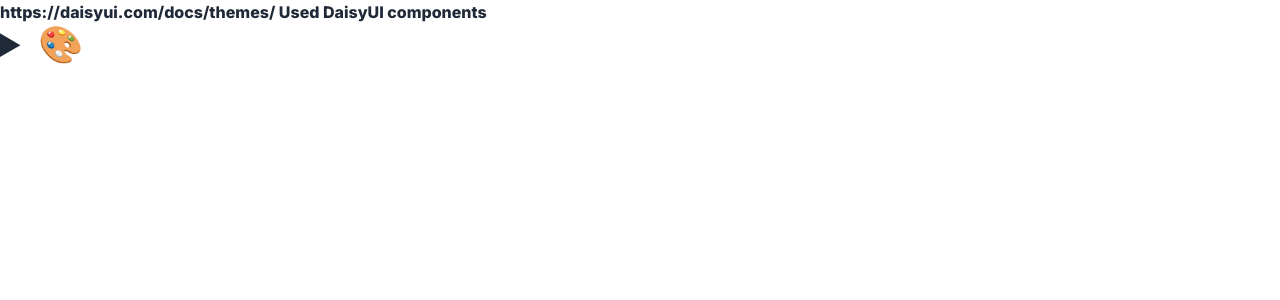
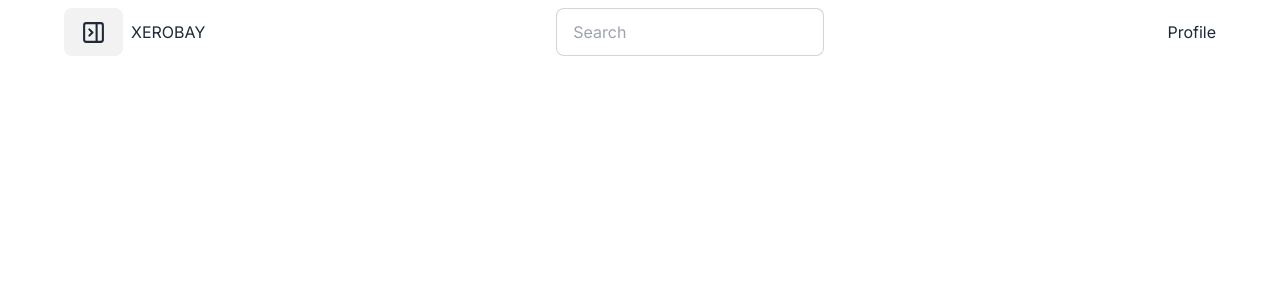
Before and after one commit to arnabxero/xero-bay, a Next.js app: page / in a window 1280 px wide. Shown: the top 300 px of the page. Built offline with nearby package versions, Linux system fonts and the light colour scheme.

Commit message:
initating more

```diff
--- a/app/layout.js
+++ b/app/layout.jsx
@@ -15,7 +15,7 @@
     <html lang="en">
       <ThemeProvider>
         <body className={inter.className}>
-          <div className='font-extrabold'>
+          <div className=''>
             {children}
           </div>
         </body>
--- /dev/null
+++ b/app/not-found.jsx
@@ -0,0 +1,15 @@
+'use client'
+import React from 'react'
+import ThemeSelector from '@/components/Theme/ThemeSelector'
+
+const page = () => {
+    return (
+        <div>
+            https://daisyui.com/docs/themes/
+            Used DaisyUI components
+            <ThemeSelector />
+        </div>
+    )
+}
+
+export default page
--- a/app/page.js
+++ /dev/null
@@ -1,15 +0,0 @@
-'use client'
-import React from 'react'
-import ThemeSelector from '@/components/ThemeSelector'
-
-const page = () => {
-  return (
-    <div>
-      https://daisyui.com/docs/themes/
-      Used DaisyUI components
-      <ThemeSelector />
-    </div>
-  )
-}
-
-export default page
--- /dev/null
+++ b/app/page.jsx
@@ -0,0 +1,20 @@
+'use client'
+import React from 'react'
+import { useTheme } from '@/contexts/ThemeContext';
+import SideBar from '@/components/Navigation/SideBar';
+import TopBar from '@/components/Navigation/TopBar';
+import ThemeSelector from '@/components/Theme/ThemeSelector';
+
+const page = () => {
+
+  const { themeName, setThemeName } = useTheme();
+
+  return (
+    <div data-theme={themeName}>
+      <TopBar themeName={themeName} />
+      {/* <ThemeSelector /> */}
+    </div>
+  )
+}
+
+export default page
--- /dev/null
+++ b/components/Navigation/SideBar.jsx
@@ -0,0 +1,26 @@
+import React from 'react'
+import { PanelRightClose } from 'lucide-react'
+
+const SideBar = ({ themeName }) => {
+    return (
+        <>
+            <div className="drawer" data-theme={themeName}>
+                <input id="my-drawer" type="checkbox" className="drawer-toggle" />
+                <div className="drawer-content">
+                    {/* Page content here */}
+                    <label htmlFor="my-drawer" className="btn drawer-button"><PanelRightClose size={25} /></label>
+                </div>
+                <div className="drawer-side">
+                    <label htmlFor="my-drawer" aria-label="close sidebar" className="drawer-overlay"></label>
+                    <ul className="menu p-4 w-80 min-h-full bg-base-200 text-base-content">
+                        {/* Sidebar content here */}
+                        <li><a>Sidebar Item 1</a></li>
+                        <li><a>Sidebar Item 2</a></li>
+                    </ul>
+                </div>
+            </div>
+        </>
+    )
+}
+
+export default SideBar
--- /dev/null
+++ b/components/Navigation/TopBar.jsx
@@ -0,0 +1,50 @@
+import React from 'react'
+import SideBar from './SideBar'
+
+const TopBar = ({ themeName }) => {
+    return (
+        <div className="navbar bg-base-100 flex justify-between" data-theme={themeName}>
+
+            <div className='md:ml-14'>
+                <SideBar themeName={themeName} />
+                <h1 className='p-2'>XEROBAY</h1>
+            </div>
+            <div className=''>
+                <div className="form-control flex-grow">
+                    <input type="text" placeholder="Search" className="input input-bordered w-24 md:w-auto" />
+                </div>
+            </div>
+
+            <div className='md:mr-14'>Profile</div>
+
+            {/* <div className="flex justify-between">
+                <SideBar themeName={themeName} />
+                <a className="btn btn-ghost normal-case text-xl">XERO-BAY</a>
+            </div>
+            <div className="flex-none gap-2">
+                <div className="form-control">
+                    <input type="text" placeholder="Search" className="input input-bordered w-24 md:w-auto" />
+                </div>
+                <div className="dropdown dropdown-end">
+                    <label tabIndex={0} className="btn btn-ghost btn-circle avatar">
+                        <div className="w-10 rounded-full">
+                            <img src="/images/stock/photo-1534528741775-53994a69daeb.jpg" />
+                        </div>
+                    </label>
+                    <ul tabIndex={0} className="mt-3 z-[1] p-2 shadow menu menu-sm dropdown-content bg-base-100 rounded-box w-52">
+                        <li>
+                            <a className="justify-between">
+                                Profile
+                                <span className="badge">New</span>
+                            </a>
+                        </li>
+                        <li><a>Settings</a></li>
+                        <li><a>Logout</a></li>
+                    </ul>
+                </div>
+            </div> */}
+        </div>
+    )
+}
+
+export default TopBar
```
Also changed, not shown: components/Theme/ThemeSelector.jsx (renamed from components/ThemeSelector.jsx).
